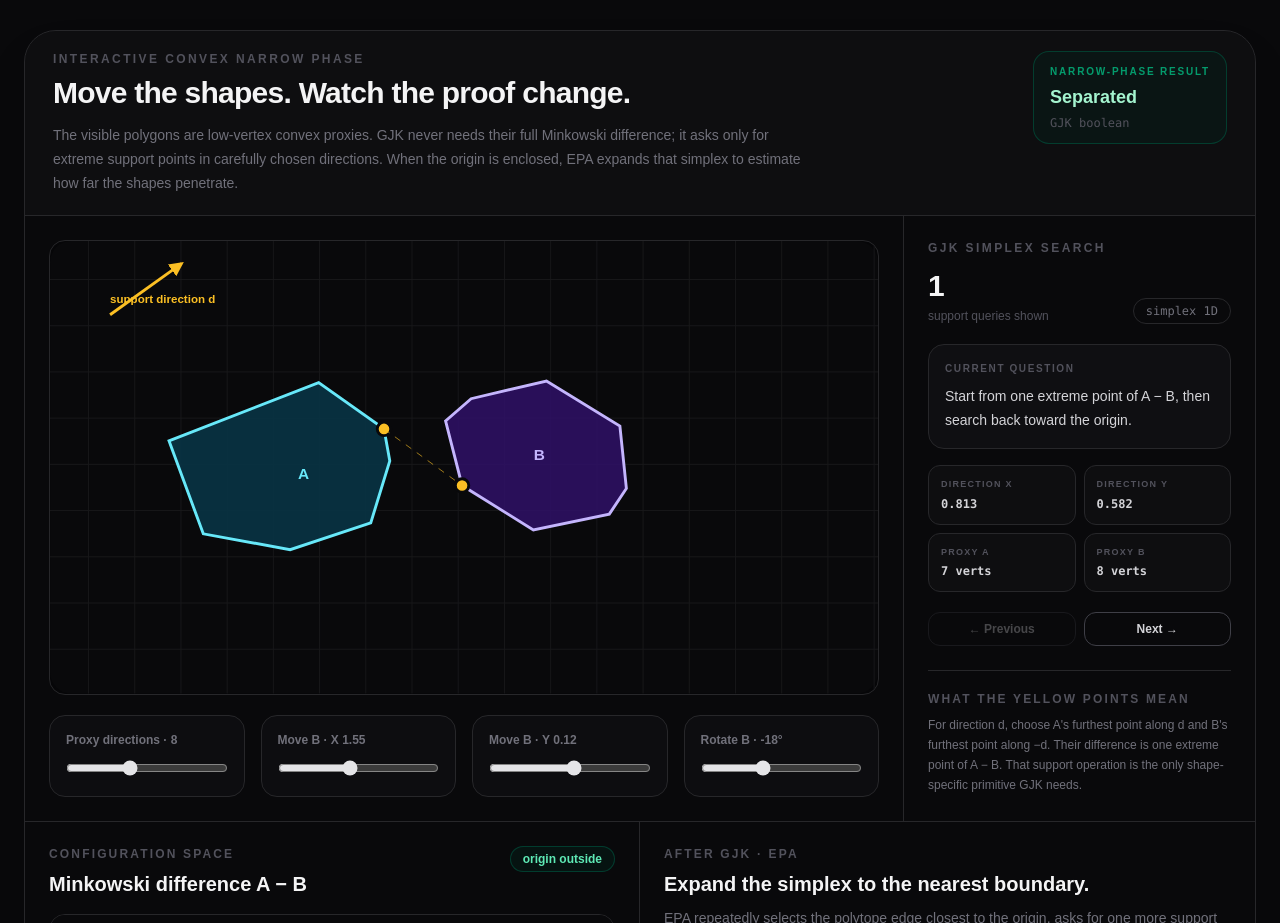
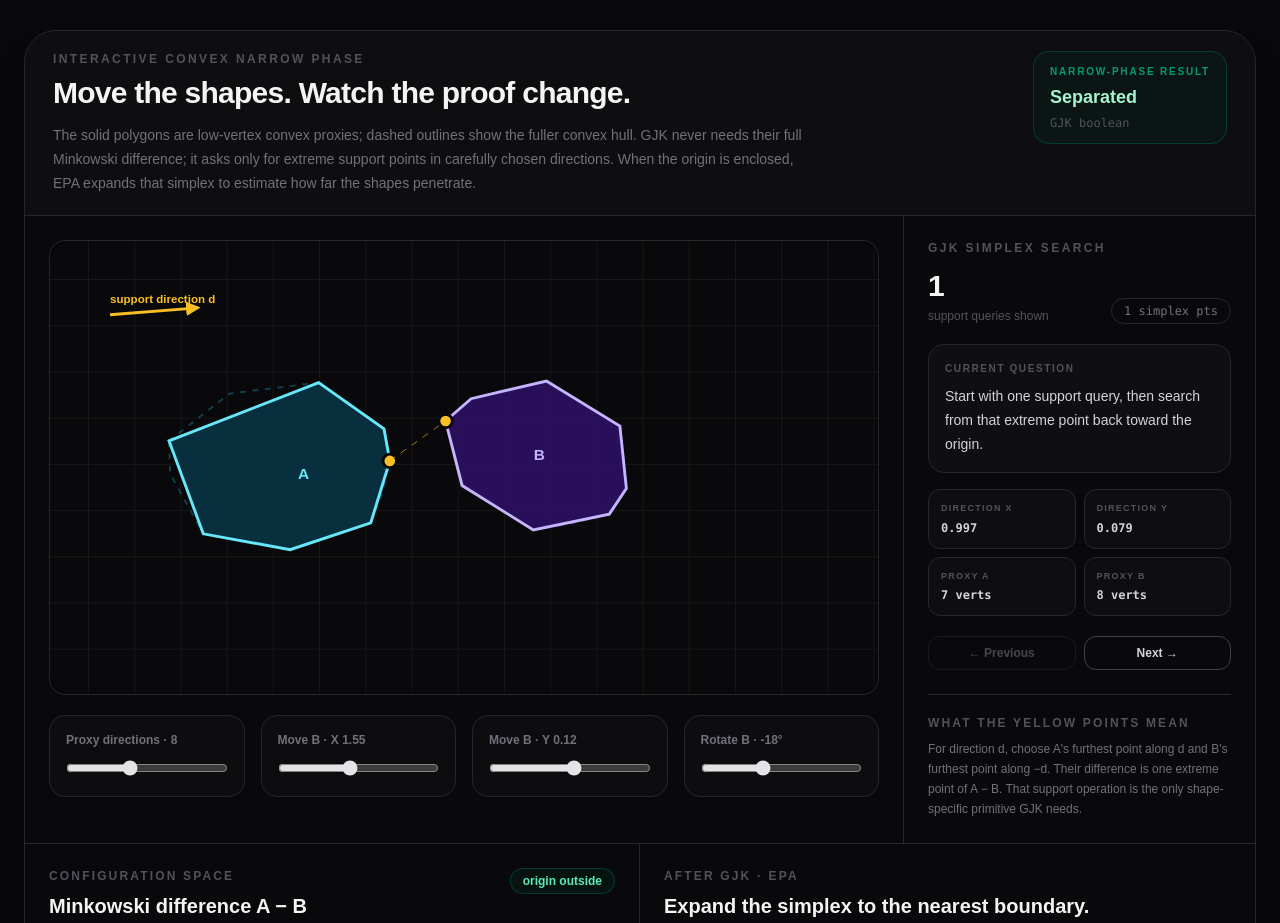
Before and after one commit to moritzbrantner/collision-lab, a Next.js app in the folder web/: page /convex in a window 1280 px wide. Shown: the part 1080-2003 px from the top of the page. Built offline with nearby package versions, Linux system fonts and the light colour scheme.

Commit message:
Align GJK trace with support queries and show proxy fidelity

```diff
--- a/web/components/convex-collision-workbench.tsx
+++ b/web/components/convex-collision-workbench.tsx
@@ -66,6 +66,8 @@ export function ConvexCollisionWorkbench() {
     const exactB = convexHull(SOURCE_B);
     const proxyA = approximateConvex(exactA, samples);
     const proxyB = approximateConvex(exactB, samples);
+    const exactWorldA = transformPolygon(exactA, { x: -1.25, y: 0 }, 0);
+    const exactWorldB = transformPolygon(exactB, { x: offsetX, y: offsetY }, degreesToRadians(rotationDegrees));
     const worldA = transformPolygon(proxyA, { x: -1.25, y: 0 }, 0);
     const worldB = transformPolygon(proxyB, { x: offsetX, y: offsetY }, degreesToRadians(rotationDegrees));
     const gjk = gjkIntersect(worldA, worldB);
@@ -79,6 +81,8 @@ export function ConvexCollisionWorkbench() {
       exactB,
       proxyA,
       proxyB,
+      exactWorldA,
+      exactWorldB,
       worldA,
       worldB,
       gjk,
@@ -108,7 +112,7 @@ export function ConvexCollisionWorkbench() {
             <p className="text-xs font-semibold uppercase tracking-[0.2em] text-zinc-600">Interactive convex narrow phase</p>
             <h2 className="mt-2 text-2xl font-semibold tracking-tight text-zinc-100 sm:text-3xl">Move the shapes. Watch the proof change.</h2>
             <p className="mt-3 text-sm leading-6 text-zinc-500">
-              The visible polygons are low-vertex convex proxies. GJK never needs their full Minkowski difference; it asks only for extreme support points in carefully chosen directions. When the origin is enclosed, EPA expands that simplex to estimate how far the shapes penetrate.
+              The solid polygons are low-vertex convex proxies; dashed outlines show the fuller convex hull. GJK never needs their full Minkowski difference; it asks only for extreme support points in carefully chosen directions. When the origin is enclosed, EPA expands that simplex to estimate how far the shapes penetrate.
             </p>
           </div>
           <DecisionBadge collides={model.gjk.collides} depth={model.epa?.depth ?? null} />
@@ -127,6 +131,8 @@ export function ConvexCollisionWorkbench() {
               <rect width={WIDTH} height={HEIGHT} rx="22" fill="#09090b" />
               <Grid />
 
+              <polygon points={toSvgPoints(model.exactWorldA)} fill="none" stroke="#155e75" strokeWidth="2" strokeDasharray="6 7" strokeOpacity="0.65" />
+              <polygon points={toSvgPoints(model.exactWorldB)} fill="none" stroke="#6d28d9" strokeWidth="2" strokeDasharray="6 7" strokeOpacity="0.65" />
               <polygon points={toSvgPoints(model.worldA)} fill="#083344" fillOpacity="0.9" stroke="#67e8f9" strokeWidth="3" />
               <polygon
                 points={toSvgPoints(model.worldB)}
@@ -188,7 +194,7 @@ export function ConvexCollisionWorkbench() {
               <div className="mt-1 text-xs text-zinc-600">support queries shown</div>
             </div>
             <span className="rounded-full border border-zinc-800 px-3 py-1 font-mono text-xs text-zinc-500">
-              simplex {activeStep?.simplex.length ?? 0}D
+              {activeStep?.simplex.length ?? 0} simplex pts
             </span>
           </div>
 
@@ -389,15 +395,16 @@ function gjkIntersect(left: Polygon, right: Polygon): GjkResult {
 
   const simplex: Polygon = [];
   const steps: GjkStep[] = [];
-  let point = supportMinkowski(left, right, direction);
+  const initialQueryDirection = direction;
+  let point = supportMinkowski(left, right, initialQueryDirection);
   simplex.unshift(point);
   direction = negate(point);
   steps.push({
     iteration: 0,
-    direction: normalizeSafe(direction),
+    direction: normalizeSafe(initialQueryDirection),
     support: point,
     simplex: [...simplex],
-    decision: "Start from one extreme point of A − B, then search back toward the origin.",
+    decision: "Start with one support query, then search from that extreme point back toward the origin.",
   });
 
   for (let iteration = 1; iteration < 24; iteration += 1) {
@@ -405,12 +412,13 @@ function gjkIntersect(left: Polygon, right: Polygon): GjkResult {
       return { collides: true, simplex: [...simplex], steps };
     }
 
-    point = supportMinkowski(left, right, direction);
-    const advance = dot(point, direction);
+    const queryDirection = direction;
+    point = supportMinkowski(left, right, queryDirection);
+    const advance = dot(point, queryDirection);
     if (advance < 0) {
       steps.push({
         iteration,
-        direction: normalizeSafe(direction),
+        direction: normalizeSafe(queryDirection),
         support: point,
         simplex: [...simplex],
         decision: "The next support point cannot pass the origin in this direction, so the Minkowski difference cannot contain the origin.",
@@ -424,7 +432,7 @@ function gjkIntersect(left: Polygon, right: Polygon): GjkResult {
     simplex.splice(0, simplex.length, ...handled.simplex);
     steps.push({
       iteration,
-      direction: normalizeSafe(direction),
+      direction: normalizeSafe(queryDirection),
       support: point,
       simplex: [...simplex],
       decision: handled.containsOrigin
```
